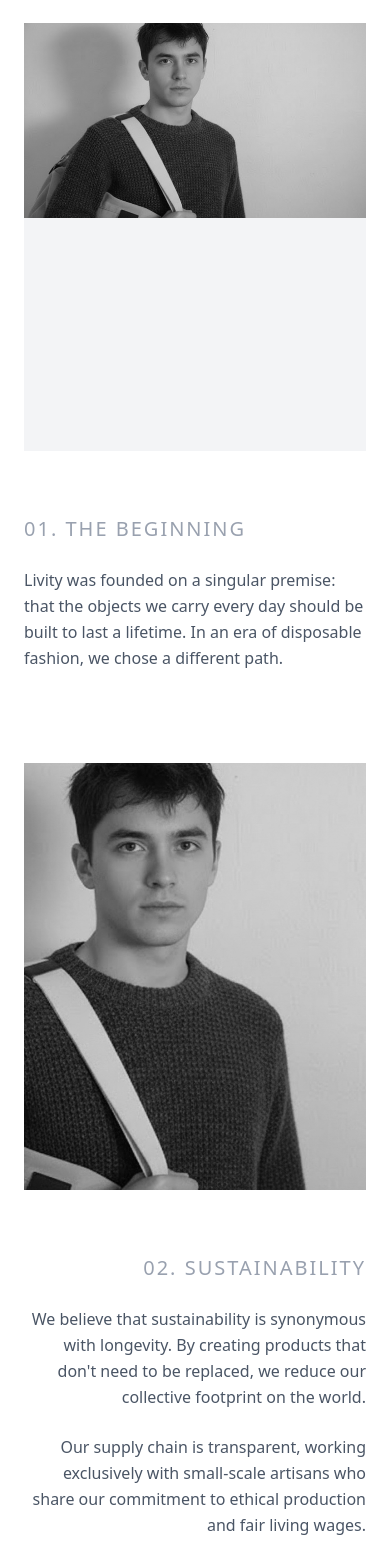
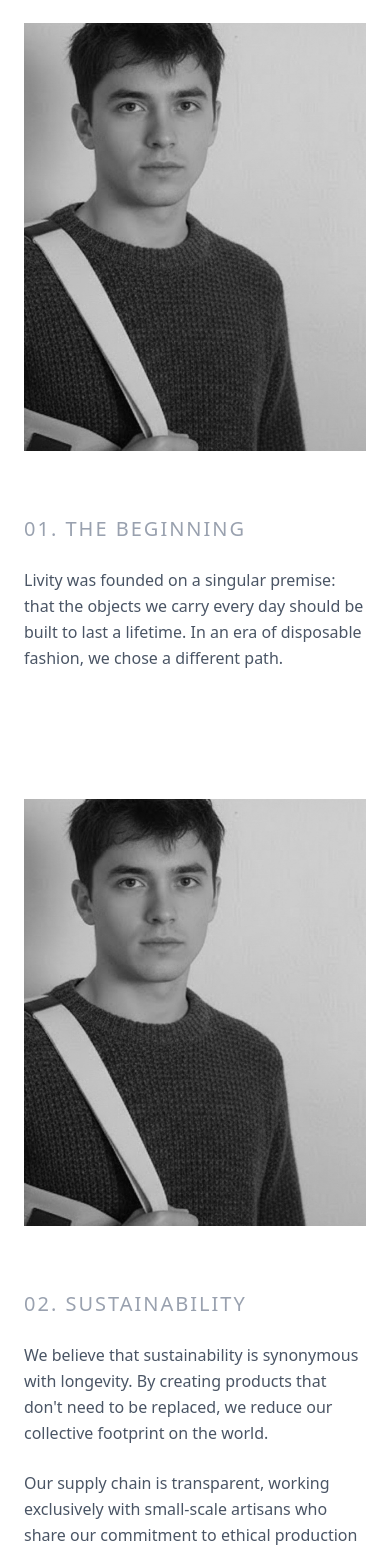
Before and after one commit to DavidSaint-001/livity, a React (Vite) app: page /story in a window 390 px wide. Shown: the part 432-1985 px from the top of the page. Built offline with nearby package versions, Linux system fonts and the light colour scheme.

Commit message:
story fix

```diff
--- a/src/Pages/Story.jsx
+++ b/src/Pages/Story.jsx
@@ -1,38 +1,41 @@
 import { motion } from "framer-motion";
-import image from "../assets/images/img 3.png"
+import image from "../assets/images/img 3.png";
+
 const Story = () => {
     return (
-        <div className="max-w-[1440px] mx-auto px-6 md:px-10 py-20 mt-10 font-sans">
+        <div className="max-w-[1440px] mx-auto px-6 md:px-10 py-20 mt-10 font-sans overflow-x-hidden">
             {/* HERO SECTION */}
             <div className="max-w-4xl mx-auto text-center mb-24">
                 <motion.span
-                    initial={{opacity:0}}
-                    animate={{opacity:1}}
+                    initial={{ opacity: 0 }}
+                    animate={{ opacity: 1 }}
                     className="text-[10px] font-bold uppercase tracking-[0.3em] text-gray-400"
                 >
                     The Livity Ethos
                 </motion.span>
                 <motion.h1
-                        initial={{ opacity:0, y:20 }}
-                        animate={{ opacity:1, y:0}}
-                        transition={{ delay:0.2 }}
+                    initial={{ opacity: 0, y: 20 }}
+                    animate={{ opacity: 1, y: 0 }}
+                    transition={{ delay: 0.2 }}
                     className="text-4xl md:text-5xl font-light tracking-tight mt-6 mb-8"
                 >
                     Honest Materials. <br /> Intentional design.
                 </motion.h1>
             </div>
-            {/* NARRATIVE SECTION 1*/}
-            <div className="grid md:grid-cols-2 gap-16 items-center mb-23">
+
+            {/* NARRATIVE SECTION 1 */}
+            <div className="grid md:grid-cols-2 gap-16 items-center mb-32">
                 <motion.div
-                    initial={{ opacity:0, x: -20 }}
-                    whileInView={{ opacity:1, x:0 }}
-                    viewport={{once: true}}
+                    initial={{ opacity: 0, x: -20 }}
+                    whileInView={{ opacity: 1, x: 0 }}
+                    viewport={{ once: true }}
                     className="aspect-[4/5] bg-gray-100 overflow-hidden"
                 >
                     <img
                         src={image}
                         alt="crafting-process"
-                            className="w-full object-cover grayscale hover:grayscale-0 transition-all duration-1000"
+                        // Added h-full here to fix the "half-loaded" look
+                        className="w-full h-full object-cover grayscale hover:grayscale-0 transition-all duration-1000"
                     />
                 </motion.div>
                 <div className="space-y-6 max-w-md">
@@ -44,8 +47,8 @@ const Story = () => {
             </div>
 
             {/* NARRATIVE SECTION 2 */}
-            <div className="grid md:grid-cols-2 gap-16 items-center flex-row-reverse mb-32">
-                <div className="space-y-6 max-w-md md:order-1 order-2 md:ml-auto text-right">
+            <div className="grid md:grid-cols-2 gap-16 items-center mb-32">
+                <div className="space-y-6 max-w-md md:order-1 order-2 md:ml-auto md:text-right">
                     <h2 className="text-xl font-light uppercase tracking-widest text-gray-400"> 02. Sustainability </h2>
                     <p className="text-gray-600 font-light leading-relaxed">
                         We believe that sustainability is synonymous with longevity. By creating products that don't need to be replaced, we reduce our collective footprint on the world.
@@ -55,8 +58,8 @@ const Story = () => {
                     </p>
                 </div>
                 <motion.div
-                    initial={{ opacity:0, x: 20 }}
-                    whileInView={{ opacity:1, x:0 }}
+                    initial={{ opacity: 0, x: 20 }}
+                    whileInView={{ opacity: 1, x: 0 }}
                     viewport={{ once: true }}
                     className="aspect-[4/5] bg-gray-100 overflow-hidden md:order-2 order-1"
                 >
@@ -67,17 +70,17 @@ const Story = () => {
                     />
                 </motion.div>
             </div>
+
             {/* QUOTE SECTION */}
             <motion.div
-                initial={{opacity: 0 }}
-                whileInView={{ opacity: 1}}
+                initial={{ opacity: 0 }}
+                whileInView={{ opacity: 1 }}
                 className="text-center py-20 border-t border-gray-100"
             >
-                    <p className="text-2xl font-light italic text-gray-400 max-w-2xl mx-auto">
+                <p className="text-2xl font-light italic text-gray-400 max-w-2xl mx-auto px-4">
                     "Simplicity is the ultimate sophistication. We design for the person who values substance over trends."
                 </p>
             </motion.div>
-
         </div>
     );
 };
```
Lines whose indentation alone changed are shown as unchanged.
